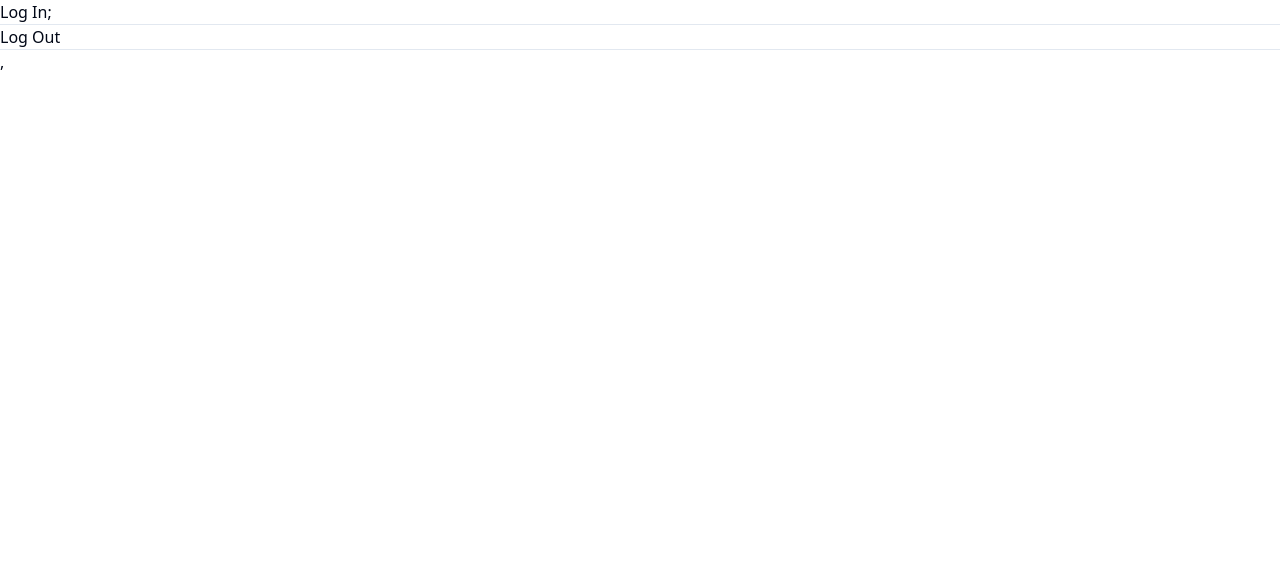
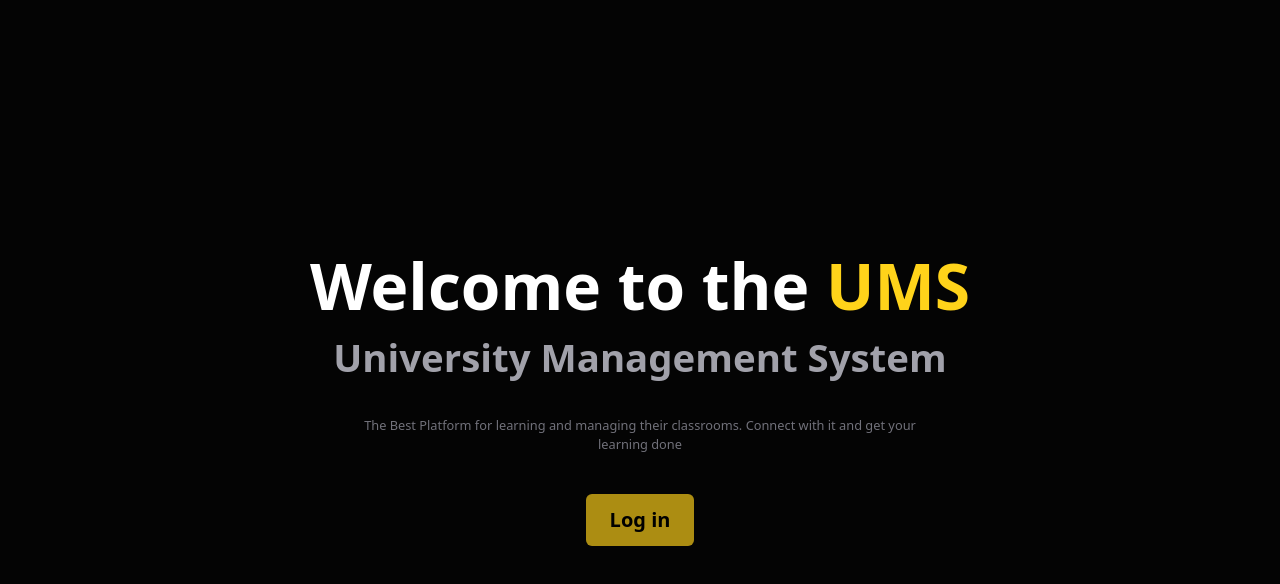
Before and after one commit to ZBSTPlus/UMS-FE, a React (Vite) app: page / in a window 1280 px wide. Shown: the top 584 px of the page. Built offline with nearby package versions, Linux system fonts and the light colour scheme.

Commit message:
made home page

```diff
--- a/src/App.jsx
+++ b/src/App.jsx
@@ -108,7 +108,7 @@ function App() {
           <Route path="/" element={<BA />} />
           <Route
             path="/studentui"
-            element={<AuthenticationGuard component={Studentui} classes={classes} />}
+            element={<AuthenticationGuard component={Studentui} classes={classes} allowed={`_`} />}
           />
           <Route
             path="/practicepage/:subject/:unit"
--- a/src/components/component/Auth/AuthenticationGuard.jsx
+++ b/src/components/component/Auth/AuthenticationGuard.jsx
@@ -10,15 +10,14 @@ export const AuthenticationGuard = ({ component, classes, allowed }) => {
     ),
   });
 
-  const {user, isAuthenticated, isLoading } = useAuth0();
-  if(isLoading){
-    return <p>Loading.....</p>
+  const { user, isAuthenticated, isLoading } = useAuth0();
+  if (isLoading) {
+    return <p>Loading.....</p>;
   }
-
-  if(!allowed || user?.nickname.endsWith(allowed)){
+  console.log(user?.name);
+  if (!allowed || user?.name.endsWith(allowed)) {
     return <Component classes={classes} />;
-  }else{
-    return <>UnAuthorized Access</>
+  } else {
+    return <>UnAuthorized Access</>;
   }
-
 };
--- a/src/components/component/Auth/BaseAuth.jsx
+++ b/src/components/component/Auth/BaseAuth.jsx
@@ -1,15 +1,43 @@
-import LoginButton from './LoginComponent';
-import LogoutButton from './LogOutComponent';
-import Profile from './Profile';
+import LoginButton from "./LoginComponent";
+import LogoutButton from "./LogOutComponent";
+// import Profile from './Profile';
+import Logo from "../../../assets/Logo/logo.png";
 
 function BA() {
   return (
     <>
+      <div className="h-screen bg-[#040404] text-white flex items-center justify-center">
+        {/* <div className="w-[40%] h-screen bg-slate-400 text-black">
+          <img src={Logo} alt="" />
+        </div>
+        <div className="w-[60%] h-screen bg-slate-800 text-white">
+          <div className="flex gap-4">
             <LoginButton />
-            <hr></hr>
+
             <LogoutButton />
-            <hr></hr>
-            <Profile />
+          </div>
+        </div> */}
+        <div className=" text-center px-10 py-10">
+          <h1 className="text-[5vw] font-bold leading-none">
+            Welcome to the <span className="text-[#FFD31A]">UMS</span>
+          </h1>
+          <h1 className="text-[3vw] font-semibold text-zinc-400 leading-none mt-5">
+            University Management System
+          </h1>
+          <div className=" flex items-center justify-center">
+            <h2 className="text-[1vw] mt-10 text-zinc-500 w-[600px] text-center">
+              The Best Platform for learning and managing their classrooms.
+              Connect with it and get your learning done
+            </h2>
+          </div>
+
+          <div className="flex items-center justify-center mt-10">
+            <LoginButton />
+          </div>
+        </div>
+      </div>
+
+      {/* <Profile /> */}
     </>
   );
 }
--- a/src/components/component/Auth/LoginComponent.jsx
+++ b/src/components/component/Auth/LoginComponent.jsx
@@ -4,12 +4,16 @@ import { useAuth0 } from "@auth0/auth0-react";
 const LoginButton = () => {
   const { loginWithRedirect } = useAuth0();
 
-  return(
+  return (
     <>
-    <button onClick={() => loginWithRedirect()}>Log In</button>;
-  </>
-  )
-
+      <button
+        className="bg-[#ffd11aab] hover:bg-[#FFD31A] text-black outline-none px-6 py-3 rounded-md font-semibold text-xl"
+        onClick={() => loginWithRedirect()}
+      >
+        Log in
+      </button>
+    </>
+  );
 };
 
 export default LoginButton;
--- a/src/components/component/Auth/Profile.jsx
+++ b/src/components/component/Auth/Profile.jsx
@@ -8,12 +8,15 @@ const Profile = () => {
 
   useEffect(() => {
     if (isAuthenticated && user) {
-      const nickname = user.name;
+      const name = user.name;
 
-      if (nickname.endsWith('Sir')) {
+
+      if (name.endsWith('Sir')) {
         history('/professorpage');
-      } else if (nickname.endsWith('AD')) {
+      } else if (name.endsWith('AD')) {
         history('/adminui');
+      }else if(name.endsWith('_')){
+        history('/studentui')
       }
     }
   }, [isAuthenticated, user, history]);
```
Also changed, not shown: src/components/ui/Navbar.jsx (+0 -130 lines), src/main.jsx (+10 -12 lines). Lines whose indentation alone changed are shown as unchanged.
